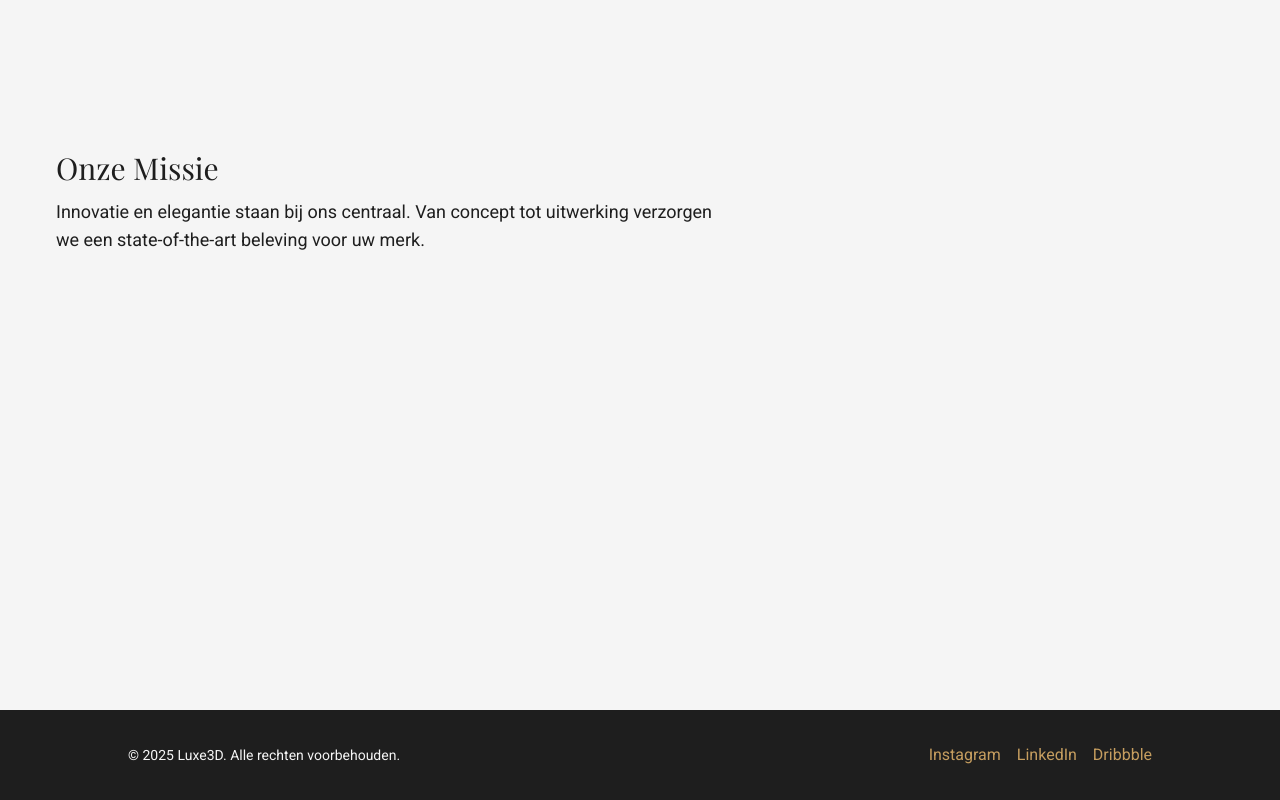
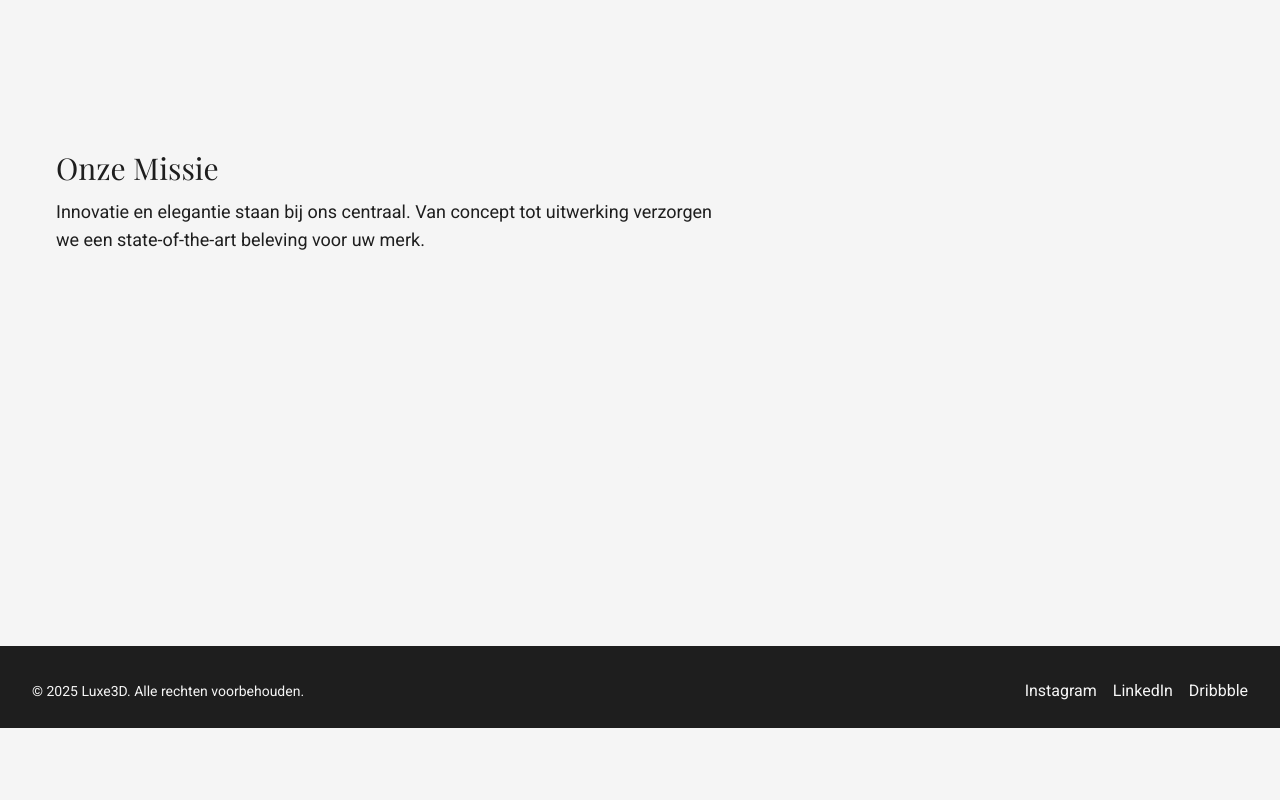
Before and after one commit to Vyzecb/ThreeJS, a Next.js app: page /about in a window 1280 px wide. Shown: the part 314-1114 px from the top of the page. After the commit the page ends 1042 px from the top, so only its background shows below. Built offline with nearby package versions, Linux system fonts and the light colour scheme.

Commit message:
Update Footer.tsx

```diff
--- a/src/components/Footer.tsx
+++ b/src/components/Footer.tsx
@@ -1,16 +1,37 @@
-import React from 'react';
+// src/components/Footer.tsx
+import React from 'react'
 
 const Footer: React.FC = () => (
-  <footer className="w-full bg-primary text-secondary py-8 px-6 mt-16">
-    <div className="max-w-5xl mx-auto flex flex-col md:flex-row justify-between items-center">
-      <p className="text-sm">&copy; {new Date().getFullYear()} Luxe3D. Alle rechten voorbehouden.</p>
+  <footer className="w-full bg-primary text-secondary pt-8 pb-6">
+    <div className="max-w-7xl mx-auto px-4 sm:px-6 lg:px-8 flex flex-col items-center md:flex-row md:justify-between">
+      <p className="text-sm text-center md:text-left">
+        &copy; {new Date().getFullYear()} Luxe3D. Alle rechten voorbehouden.
+      </p>
       <div className="flex space-x-4 mt-4 md:mt-0">
-        <a href="#" aria-label="Instagram" className="hover:opacity-80 transition">Instagram</a>
-        <a href="#" aria-label="LinkedIn"  className="hover:opacity-80 transition">LinkedIn</a>
-        <a href="#" aria-label="Dribbble"  className="hover:opacity-80 transition">Dribbble</a>
+        <a
+          href="#"
+          aria-label="Instagram"
+          className="text-secondary hover:text-accent transition"
+        >
+          Instagram
+        </a>
+        <a
+          href="#"
+          aria-label="LinkedIn"
+          className="text-secondary hover:text-accent transition"
+        >
+          LinkedIn
+        </a>
+        <a
+          href="#"
+          aria-label="Dribbble"
+          className="text-secondary hover:text-accent transition"
+        >
+          Dribbble
+        </a>
       </div>
     </div>
   </footer>
-);
+)
 
-export default Footer;
+export default Footer
```
